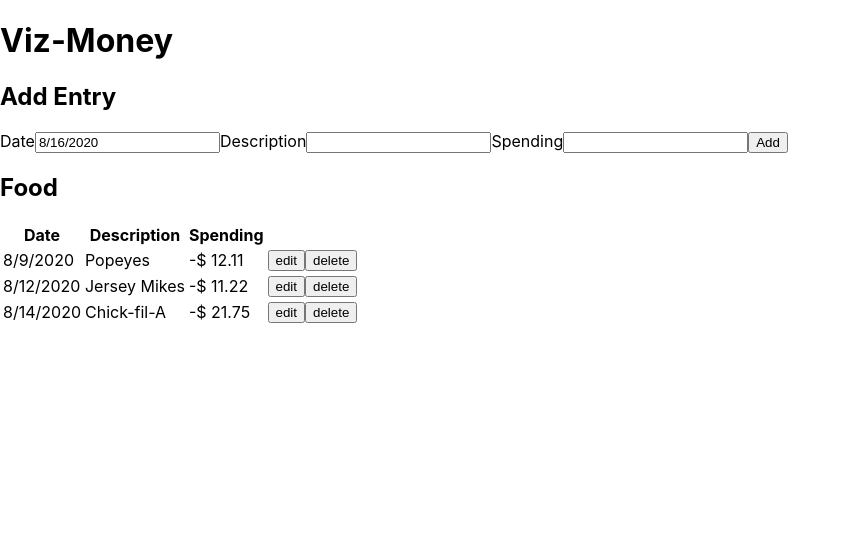
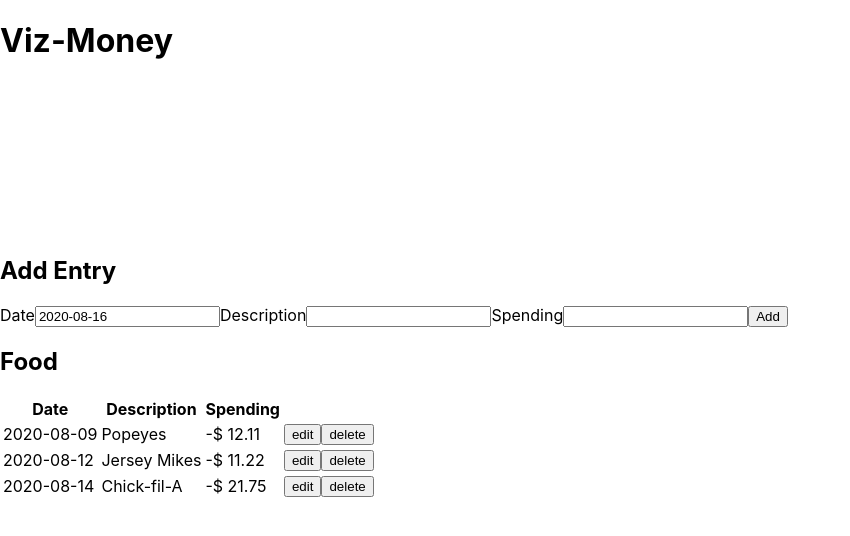
Before and after one commit to noanonoa/viz-money, a React (Create React App) app: page / in a window 1280 px wide. Shown: the top 536 px of the page, without its empty margins (0-850 px from the left). Built offline with nearby package versions, Linux system fonts and the light colour scheme.

Commit message:
AddForm date modified, testing D3 VizComponent

```diff
--- a/package.json
+++ b/package.json
@@ -6,6 +6,7 @@
     "@testing-library/jest-dom": "^4.2.4",
     "@testing-library/react": "^9.5.0",
     "@testing-library/user-event": "^7.2.1",
+    "d3": "^5.16.0",
     "react": "^16.13.1",
     "react-dom": "^16.13.1",
     "react-scripts": "3.4.3"
--- a/src/App.js
+++ b/src/App.js
@@ -2,12 +2,13 @@ import React, { useState } from 'react';
 import FoodTable from './tables/FoodTable'
 import AddForm from './forms/AddForm'
 import EditForm from './forms/EditForm'
+import VizComponent from './components/VizComponent'
 
 const App = () => {
   const foodData = [
-    {id: 1, date: '8/9/2020', description: 'Popeyes', spending: 12.11},
-    {id: 2, date: '8/12/2020', description: 'Jersey Mikes', spending: 11.22},
-    {id: 3, date: '8/14/2020', description: 'Chick-fil-A', spending: 21.75}
+    {id: 1, date: '2020-08-09', description: 'Popeyes', spending: 12.11},
+    {id: 2, date: '2020-08-12', description: 'Jersey Mikes', spending: 11.22},
+    {id: 3, date: '2020-08-14', description: 'Chick-fil-A', spending: 21.75}
   ]
 
   const [foods, setFoods] = useState(foodData)
@@ -38,6 +39,7 @@ const App = () => {
   return (
     <div className="container">
       <h1>Viz-Money</h1>
+      <VizComponent foodData={foodData} />
       <div className="flex-parent">
         {editing ? (
           <div>
--- /dev/null
+++ b/src/components/VizComponent.js
@@ -0,0 +1,29 @@
+import React, { useState, useRef, useEffect } from 'react'
+import { select } from 'd3'
+
+const VizComponent = (props) => {
+  const [foodData, setFoodData] = useState(props.foodData)
+  const svgRef = useRef()
+
+  const width = "100%"
+  const height = "100%"
+
+  const xAxis = g => g
+
+  useEffect(() => {
+    console.log(`(@VizComponent.js) This is foodData props`, foodData)
+    const svg = select(svgRef.current)
+
+    svg.attr("viewBox", [0, 0, width, height])
+    svg.append("g")
+      .call(xAxis)
+  }, [foodData])
+
+  return (
+    <div className="viz-container">
+      <svg ref={svgRef}></svg>
+    </div>
+  )
+}
+
+export default VizComponent
--- a/src/forms/AddForm.js
+++ b/src/forms/AddForm.js
@@ -1,10 +1,14 @@
 import React, { useState } from 'react'
 
 const AddForm = (props) => {
-  const month = new Date().getMonth() + 1
-  const date = new Date().getDate()
+  const month = () => {
+    return ("0" + (new Date().getMonth() + 1)).slice(-2)
+  }
+  const date = () => {
+    return ("0" + new Date().getDate()).slice(-2)
+  }
   const year = new Date().getFullYear()
-  const today = `${month}/${date}/${year}`
+  const today = `${year}-${month()}-${date()}`
 
   const initialFormState = { id: null, date: today, description: ``, spending: `` }
   const [entry, setEntry] = useState(initialFormState)
@@ -22,7 +26,6 @@ const AddForm = (props) => {
     props.addEntry(entry)
     setEntry(initialFormState)
   }
-
   return (
     <form onSubmit={ handleSubmit }>
       <label>Date</label>
--- a/src/tables/FoodTable.js
+++ b/src/tables/FoodTable.js
@@ -1,7 +1,7 @@
 import React from 'react'
 
 const FoodTable = ({ foods, editEntry, deleteEntry }) => {
-  console.log(`🌯🌮 this is the foods data (FoodTable.js):`, {foods})
+  // console.log(`🌯🌮 this is the foods data (FoodTable.js):`, {foods})
   if (foods.length > 0) {
     const foodEntries = foods.map( food => {
       return (
```
Also changed, not shown: 2 other files (tests, documents, lock files or other folders).
